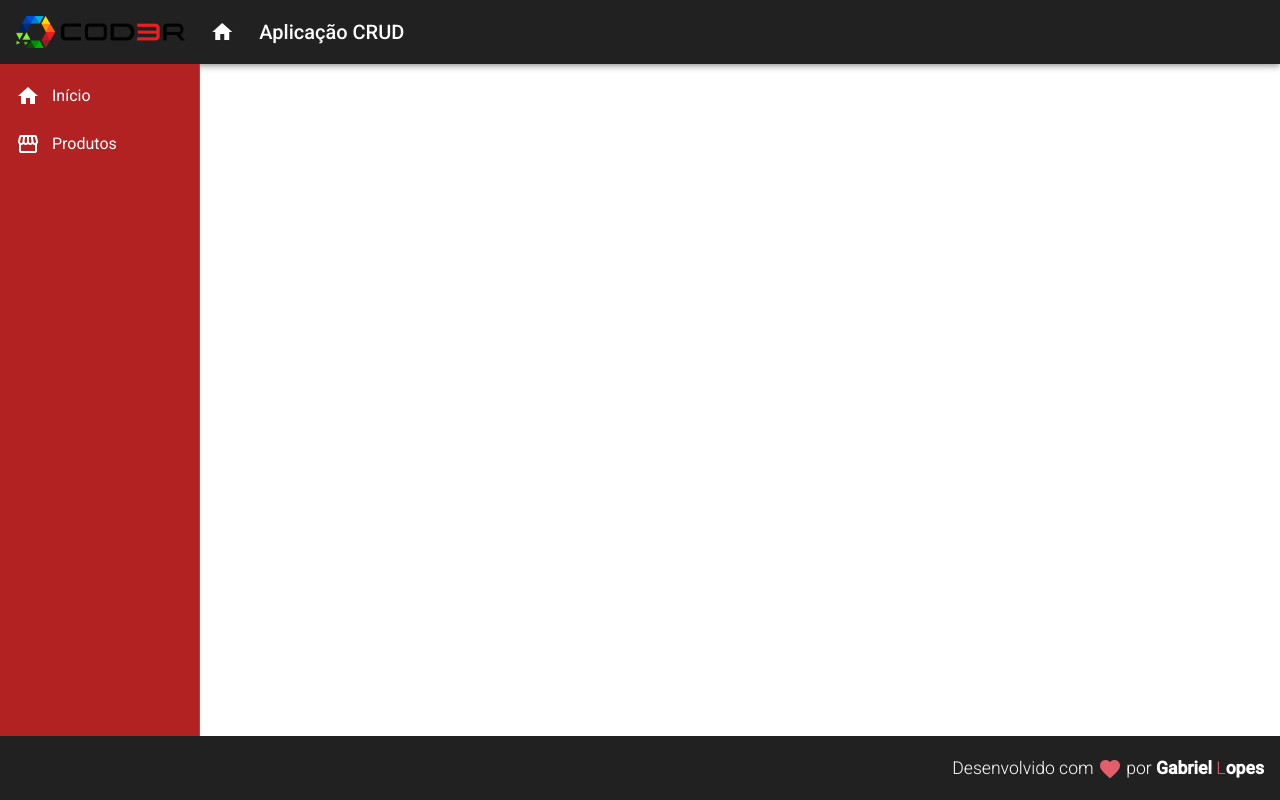
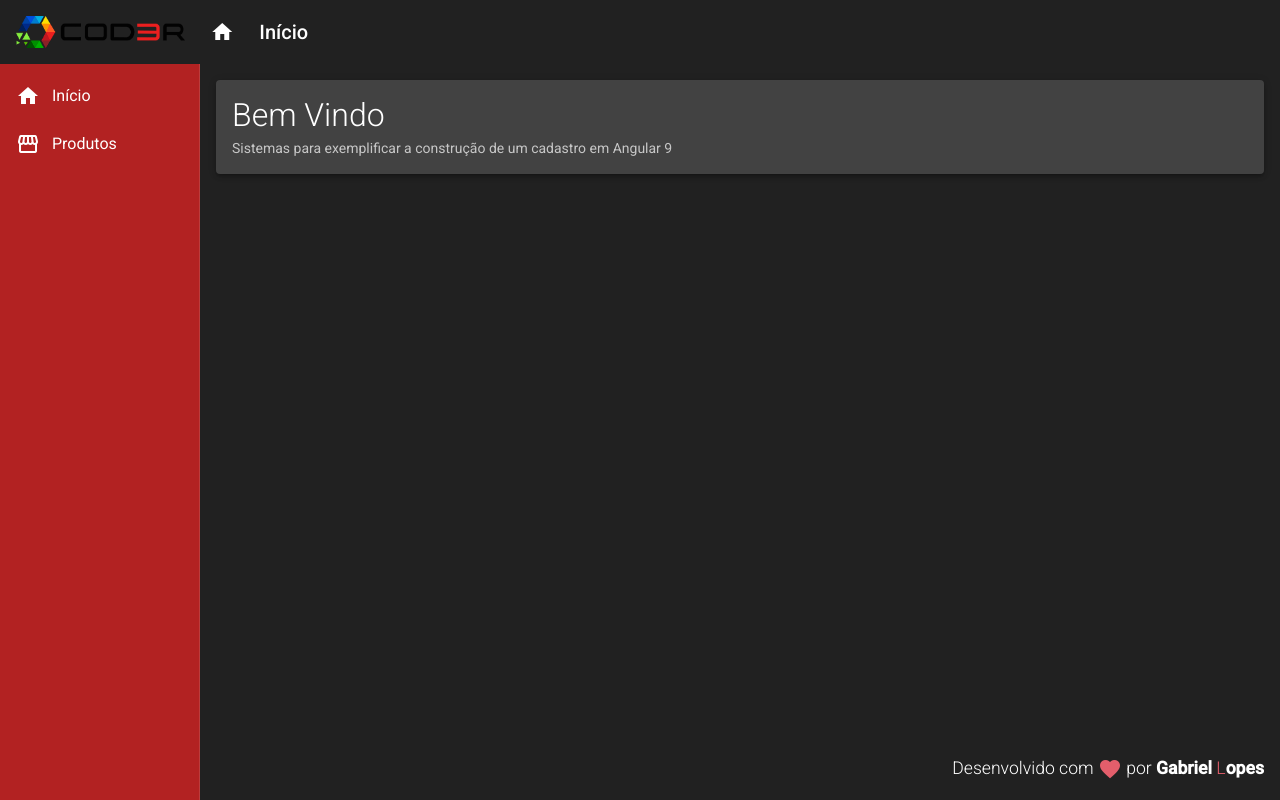
Before and after one commit to tocalopes/First_Angular9_App, an Angular app in the folder frontend/: page / in a window 1280 px wide. Built offline with nearby package versions, Linux system fonts and the light colour scheme.

Commit message:
Beggining of Home implementation

```diff
--- a/frontend/src/app/components/template/header/header.component.html
+++ b/frontend/src/app/components/template/header/header.component.html
@@ -9,7 +9,7 @@
             <i class="material-icons">
                 home
             </i>
-            Aplicação CRUD
+            Início
         </a>
     </span>
 
--- a/frontend/src/app/components/template/nav/nav.component.css
+++ b/frontend/src/app/components/template/nav/nav.component.css
@@ -11,3 +11,8 @@
 .sidenav i {
     padding-right: 12px;
 }
+
+.content {
+    padding: 16px;
+    background-color: #212121;
+}
--- a/frontend/src/app/components/template/nav/nav.component.html
+++ b/frontend/src/app/components/template/nav/nav.component.html
@@ -1,6 +1,6 @@
 <mat-sidenav-container class="container">
     <mat-sidenav class="sidenav" mode="side" opened fixedInViewport="true"
-    fixedTopGap="64" fixedBottomGap="64">
+    fixedTopGap="64">
         <mat-nav-list class="nav-list">
             <a mat-list-item>
                 <i class="material-icons">
@@ -16,4 +16,8 @@
             </a>
         </mat-nav-list>
     </mat-sidenav>
+
+    <mat-sidenav-content class = "content">
+        <app-home></app-home>
+    </mat-sidenav-content>
 </mat-sidenav-container>
--- /dev/null
+++ b/frontend/src/app/views/home/home.component.css
@@ -0,0 +1,9 @@
+.home .title{
+    font-size: 2rem;
+    font-weight: 300;
+    line-height: 1.2;
+}
+
+.home .subtitle{
+    font-size: 1.1em;
+}
--- /dev/null
+++ b/frontend/src/app/views/home/home.component.html
@@ -0,0 +1,8 @@
+<mat-card class="home mat-elevation-z3">
+    <mat-card-title class="title">
+        Bem Vindo
+    </mat-card-title>
+    <mat-card-subtitle>
+        Sistemas para exemplificar a construção de um cadastro em Angular 9
+    </mat-card-subtitle>
+</mat-card>
--- /dev/null
+++ b/frontend/src/app/views/home/home.component.ts
@@ -0,0 +1,15 @@
+import { Component, OnInit } from '@angular/core';
+
+@Component({
+  selector: 'app-home',
+  templateUrl: './home.component.html',
+  styleUrls: ['./home.component.css']
+})
+export class HomeComponent implements OnInit {
+
+  constructor() { }
+
+  ngOnInit(): void {
+  }
+
+}
--- a/frontend/src/styles.css
+++ b/frontend/src/styles.css
@@ -1,7 +1,7 @@
 /* You can add global styles to this file, and also import other style files */
 
 html, body { height: 100%; }
-body { margin: 0; font-family: Roboto, "Helvetica Neue", sans-serif; }
+body { margin: 0; font-family: Roboto, "Helvetica Neue", sans-serif;background-color: #212121;}
 
 .red{
     color: rgb(227,94,107);
```
Also changed, not shown: frontend/src/app/app.module.ts (+8 -2 lines).
